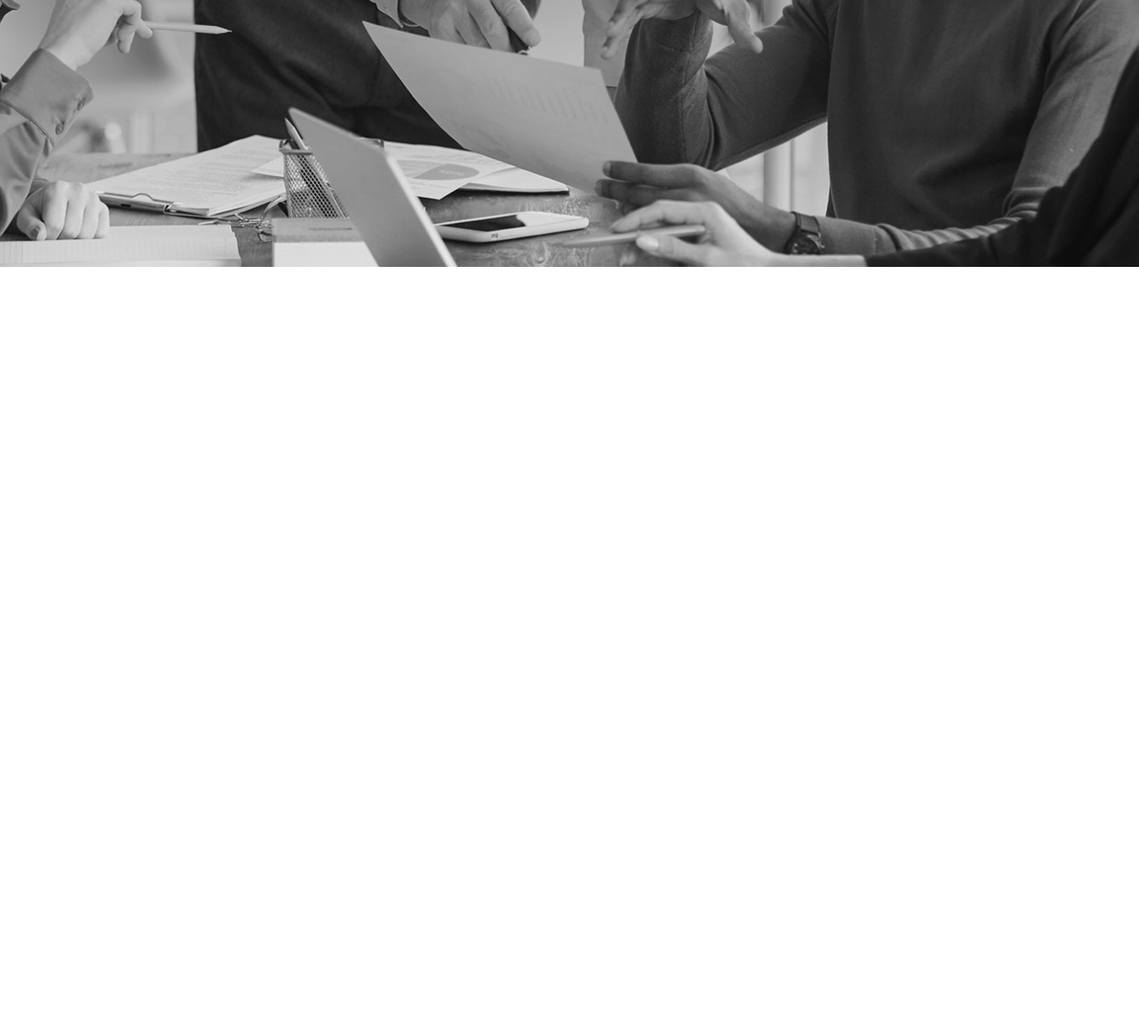
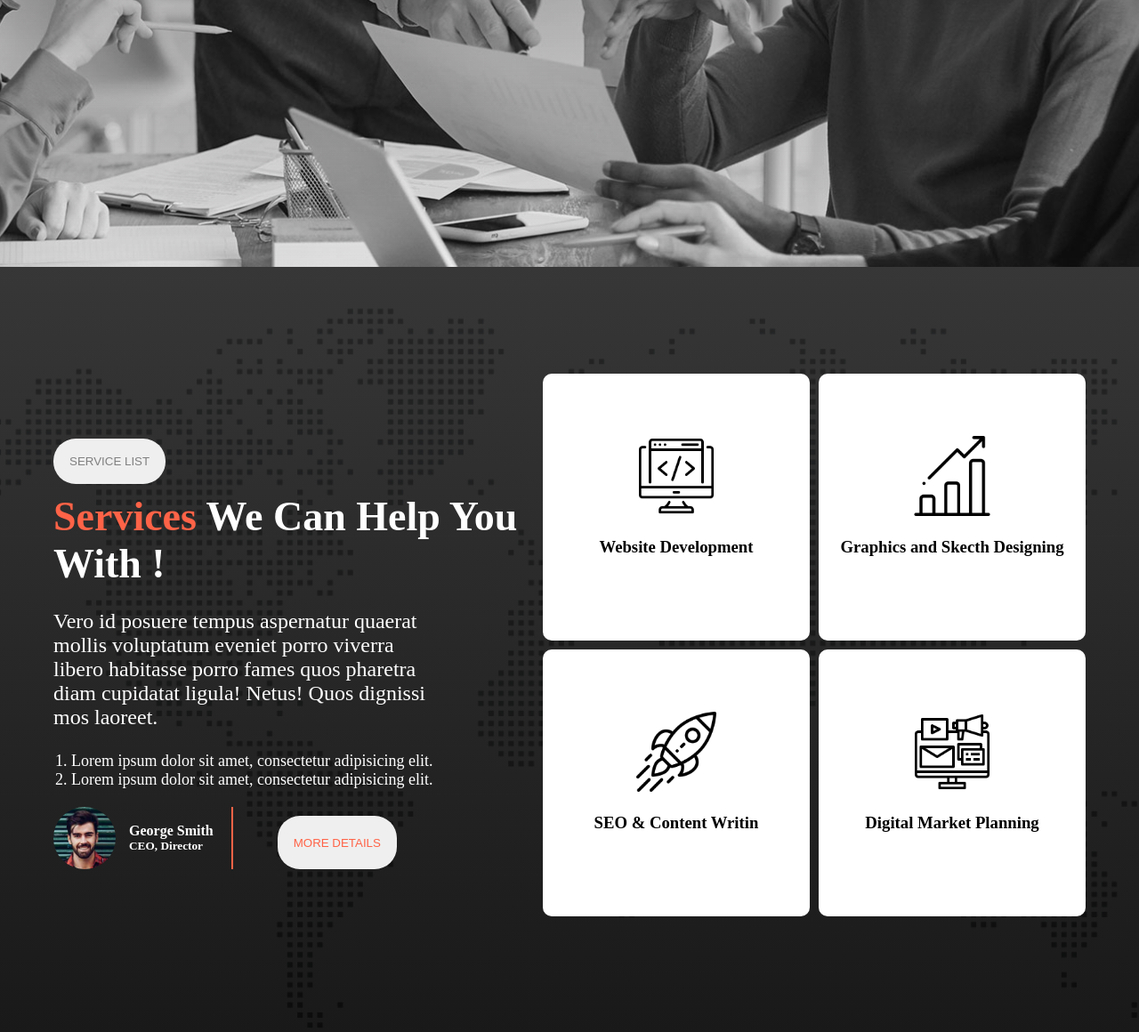
Before and after one commit to rakibaakter/digital-agency, a plain HTML site: page index.html in a window 1280 px wide. Shown: the part 745-1905 px from the top of the page at 89% size. Before the commit the page ends 1045 px from the top, so only its background shows below. Drawn offline with Linux system fonts and the light colour scheme.

Commit message:
service section added

```diff
--- a/index.html
+++ b/index.html
@@ -27,5 +27,51 @@
             </div>
         </div>
     </header>
+    <main>
+        <!-- service section -->
+        <section id="service-container">
+            <div class="service-description">
+                <button class="primary-btn btn-radius">SERVICE LIST</button>
+                <h1 class="title"><span class="primary-color">Services</span> We Can Help You With !</h1>
+                <p class="p-primary">Vero id posuere tempus aspernatur quaerat mollis voluptatum eveniet porro viverra libero habitasse porro fames quos pharetra diam cupidatat ligula! Netus! Quos dignissi mos laoreet.</p>
+                <ol>
+                    <li>Lorem ipsum dolor sit amet, consectetur adipisicing elit. </li>
+                    <li>Lorem ipsum dolor sit amet, consectetur adipisicing elit.</li>
+                </ol>
+                <div class="author">
+                    <div class="author-profile">
+                        <img class="profile-img"src="asset/image/author.jpg" alt="" srcset="">
+                        <div class="author-designation">
+                            <h4>George Smith</h4>
+                            <h5>CEO, Director</h5>
+                        </div>
+                    </div>
+                    <button class="primary-btn btn-radius primary-color">MORE DETAILS</button>
+                </div>
+            </div>
+            <div class="service-items">
+                <div class="tow-item-conainer">
+                    <div class="item">
+                        <img src="asset/icons/coding.png" alt="">
+                        <h3>Website Development</h3>
+                    </div>
+                    <div class="item">
+                        <img src="asset/icons/bar-chart.png" alt="">
+                        <h3>Graphics and Skecth Designing</h3>
+                    </div>
+                </div>
+                <div class="tow-item-conainer">
+                    <div class="item">
+                        <img src="asset/icons/startup.png" alt="g">
+                        <h3>SEO & Content Writin</h3>
+                    </div>
+                    <div class="item">
+                        <img src="asset/icons/digital-marketing.png" alt="">
+                        <h3>Digital Market Planning</h3>
+                    </div>
+                </div>
+            </div>
+        </section>
+    </main>
 </body>
 </html>
--- a/style.css
+++ b/style.css
@@ -2,9 +2,35 @@
     margin: 0;
     padding: 0;
 }
+/* common classes */
+.btn-color{
+    background-color: tomato;
+    color: white;
+}
+.primary-btn{
+    padding: 18px;
+    border: none;
+    margin-top: 10px;
+    margin-right: 10px;
+}
+.btn-radius{
+    border-radius: 25px;
+    color: gray;
+    /* height: 15px; */
+}
 .primary-color{
     color: tomato;
 }
+.title{
+    font-size: 46px;
+    font-weight: bold;
+}
+.p-primary{
+    font-size: 24px;
+    font-weight: 500;
+    margin: 25px 0px;
+}
+/* nav bar classes */
 .menu-bar{
     background-color: gray;
     display: flex;
@@ -21,13 +47,14 @@
     list-style: none;
     gap: 20px;
 }
+/* banner section classes */
 .banner-container{
     height: 100vh;
     background-image: url("asset/image/background.jpg"),
         linear-gradient(rgba(32, 31, 31, 0.9),rgba(85, 84, 84, 0.1));
+        background-blend-mode: overlay;
     background-repeat: no-repeat;
     background-size: cover;
-    background-blend-mode: overlay;
     background-position: center;
     display: flex;
     align-items: center;
@@ -50,13 +77,71 @@
     font-weight: bold;
     margin: 20px 0px;
 }
-.primary-btn{
-    padding: 18px;
-    border: none;
-    margin-top: 10px;
-    margin-right: 10px;
+/* service section */
+#service-container{
+    height: 100vh;
+    background-image: url("asset/image/footer-bg.png"),
+        linear-gradient(rgba(33, 33, 33, 0.9),rgba(0, 0, 0, 0.9));
+        background-blend-mode: overlay;
+    background-repeat: no-repeat;
+    background-size: cover;
+    background-position: center;
+    display: flex;
+    align-items: center;
+    justify-content: space-around;
+    padding: 30px 60px;
+
 }
-.btn-color{
-    background-color: tomato;
+.service-description{
     color: white;
 }
+.service-description > h1{
+    margin: 10px 0px;
+}
+.service-description > p{
+    width: 80%;
+}
+.service-description ol{
+    font-size: 18px;
+    font-weight: 500;
+    margin: 20px;
+}
+.author{
+    display: flex;
+    gap: 50px;
+}
+.author-profile{
+    display: flex;
+    gap: 15px;
+    padding-right: 20px;
+    border-right: 2px solid tomato;
+    align-items: center;
+
+}
+.profile-img{
+    height: 70px;
+    width: 70px;
+    border-radius: 35px;
+}
+.author-designation{
+
+}
+.service-items{
+
+}
+.tow-item-conainer{
+    display: flex;
+    gap: 10px;
+    margin-bottom: 10px;
+}
+.item{
+    height: 300px;
+    width: 300px;
+    background-color: white;
+    text-align: center;
+    border-radius: 10px;
+}
+.item img{
+    width: 30%;
+    margin: 70px 0px 20px;
+}
```
